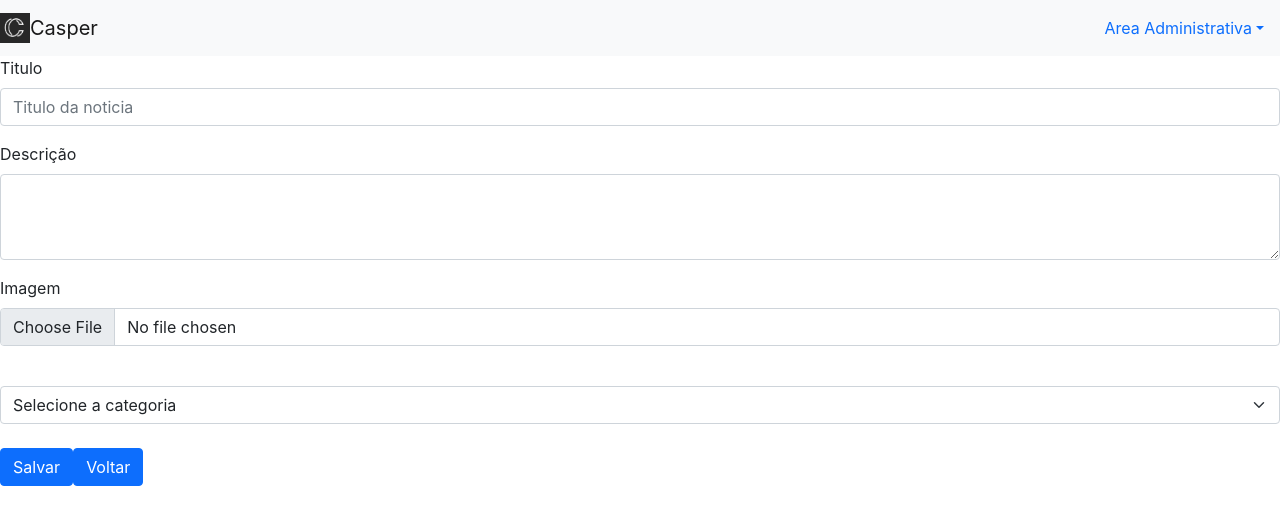
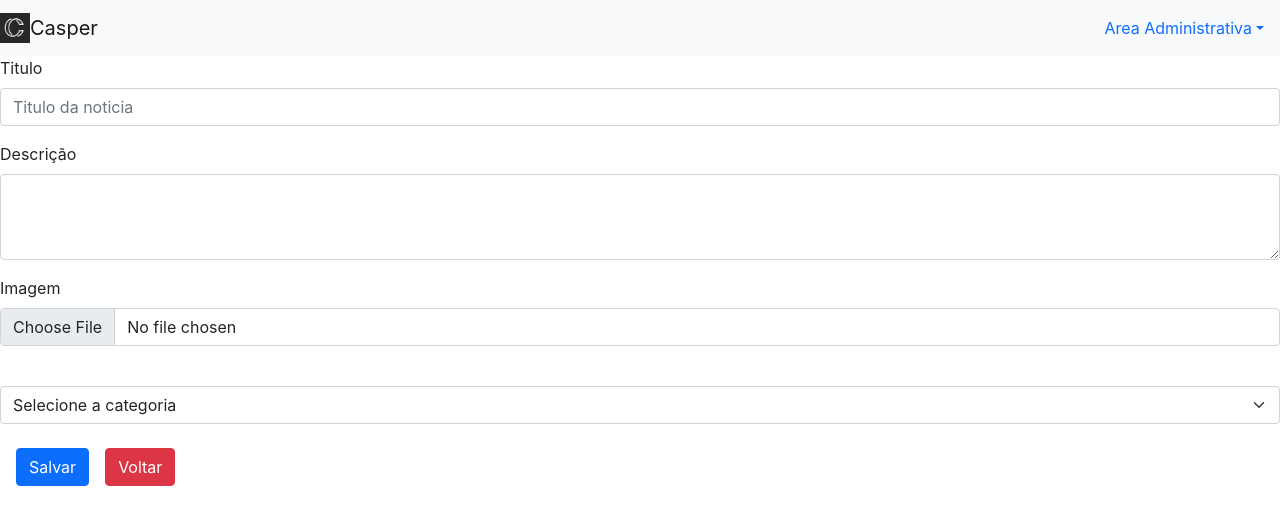
Before and after one commit to ThFabricio/casper-website, a React (Create React App) app: page /admin/criar-noticia in a window 1280 px wide. Shown: the top 524 px of the page. Built offline with nearby package versions, Linux system fonts and the light colour scheme.

Commit message:
atualizacao de botoes

```diff
--- a/src/admin/Admin.js
+++ b/src/admin/Admin.js
@@ -1,7 +1,7 @@
 import { useState, useEffect } from "react";
 import { firestore } from "../firebase/Config";
 import { collection, getDocs, doc, deleteDoc } from "firebase/firestore";
-import { Link } from "react-router-dom";
+import { Link, useNavigate } from "react-router-dom";
 
 
 const Admin = props => {
@@ -12,7 +12,7 @@ const Admin = props => {
 
     const noticiasColletion = collection(firestore, 'noticias');
 
-
+    const navigate = useNavigate();
 
     useEffect(() => {
         const getNoticias = async () => {
@@ -25,7 +25,7 @@ const Admin = props => {
     async function deletarNoticia(id) {
         const noticiaDoc = doc(firestore, "noticias", id);
         await deleteDoc(noticiaDoc);
-
+        navigate(0);
     }
 
 
@@ -60,7 +60,7 @@ const Admin = props => {
                                         <td>{noticia.descricao}</td>
                                         <td><img src={noticia.imagem} alt="" width="100" /></td>
                                         <td>
-                                            <Link to={`/admin/editar-noticia/${noticia.id}`} className="btn btn-primary">Editar</Link>
+                                            <Link to={`/admin/editar-noticia/${noticia.id}`} className="btn btn-primary mx-3">Editar</Link>
                                             <button onClick={() => deletarNoticia(noticia.id)} className="btn btn-danger">Deletar</button>
                                         </td>
                                     </tr>
--- a/src/admin/CriarNoticia.js
+++ b/src/admin/CriarNoticia.js
@@ -72,8 +72,8 @@ const CriarNoticia = props => {
                 </select>
 
                 <br></br>
-                <button type="submit" className="btn btn-primary">Salvar</button>
-                <button className="btn btn-primary" onClick={() => navigate('/admin')}>Voltar</button>
+                <button type="submit" className="btn btn-primary mx-3">Salvar</button>
+                <button className="btn btn-danger" onClick={() => navigate('/admin')}>Voltar</button>
             </form >
         </div>
     );
--- a/src/admin/EditarNoticia.js
+++ b/src/admin/EditarNoticia.js
@@ -80,7 +80,7 @@ const EditarNoticias = () => {
                                 <option value="Famosos">Famosos</option>
                             </select>
                         </div>
-                        <button type="submit" className="btn btn-primary">Atualizar</button>
+                        <button type="submit" className="btn btn-primary mx-3">Atualizar</button>
                         <button type="button" className="btn btn-danger" onClick={() => navigate('/admin')}>Cancelar</button>
                     </form>
 
```
